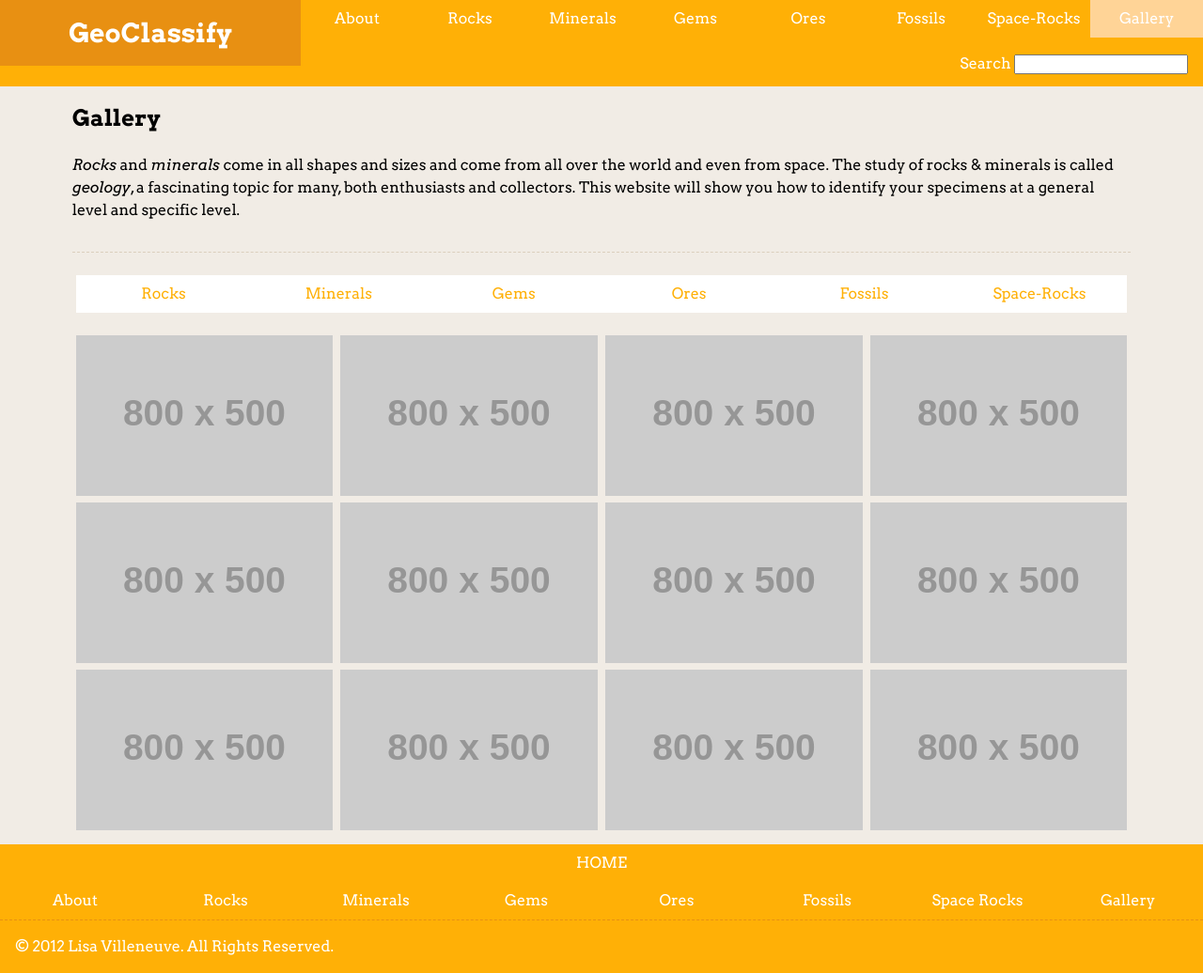
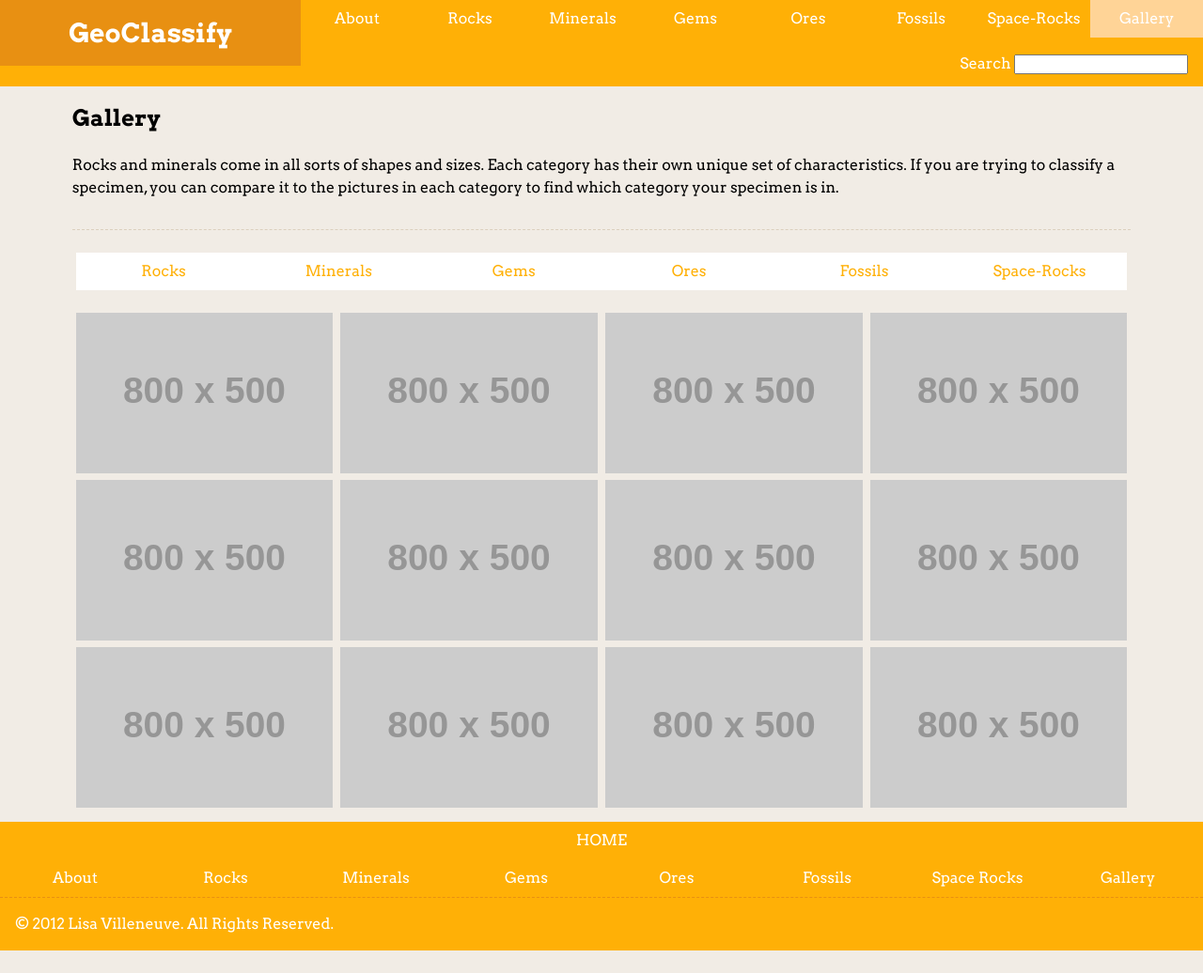
Before and after one commit to Lisa-Villeneuve/large-data-site, a Jekyll site: the page built from gallery/index.html, in a window 1280 px wide. Shown: the whole page at 94% size. Built offline with Jekyll 4.4.1, drawn with Linux system fonts in a browser that asks for light colours; Markdown is read by kramdown in place of the engine named in the settings; after the commit the page ends 1012 px from its top, so only the background shows below that.

Commit message:
Accessibility

```diff
--- a/_layouts/default.html
+++ b/_layouts/default.html
@@ -44,8 +44,8 @@
 		</nav>
 		<nav>
 			<div class="unit-2 searchbar">
-				<label>Search</label>
-				<input type="search" placeholder="">
+				<label for="search">Search</label>
+				<input type="search" id="search" placeholder="">
 			</div>
 		</nav>
 	</header>
@@ -62,7 +62,7 @@
 			<div class="unit unit-s-1-2 unit-m-1-3 unit-l-1-8"><a href="{{site.baseurl}}/about.html">Ores</a></div>
 			<div class="unit unit-s-1-2 unit-m-1-3 unit-l-1-8"><a href="{{site.baseurl}}/about.html">Fossils</a></div>
 			<div class="unit unit-s-1-2 unit-m-1-3 unit-l-1-8"><a href="{{site.baseurl}}/about.html">Space Rocks</a></div>
-			<div class="unit unit-s-1-2 unit-m-1-3 unit-l-1-8"><a href="{{site.baseurl}}/gallery.html">Gallery</a></div>
+			<div class="unit unit-s-1-2 unit-m-1-3 unit-l-1-8"><a href="{{site.baseurl}}/gallery/">Gallery</a></div>
 		</nav>
 	</header>
 
--- a/gallery/index.html
+++ b/gallery/index.html
@@ -3,7 +3,7 @@
 ---
 	<div class="section-2 unit-spacer">
 		<h2>Gallery</h2>
-		<p><em>Rocks</em> and <em>minerals</em> come in all shapes and sizes and come from all over the world and even from space. The study of rocks & minerals is called <em>geology</em>, a fascinating topic for many, both enthusiasts and collectors. This website will show you how to identify your specimens at a general level and specific level.</p>
+		<p>Rocks and minerals come in all sorts of shapes and sizes.  Each category has their own unique set of characteristics.  If you are trying to classify a specimen, you can compare it to the pictures in each category to find which category your specimen is in.  </p>
 	</div>
 
 	<div class="section-2 gallery">
```
Also changed, not shown: 4 other files.
